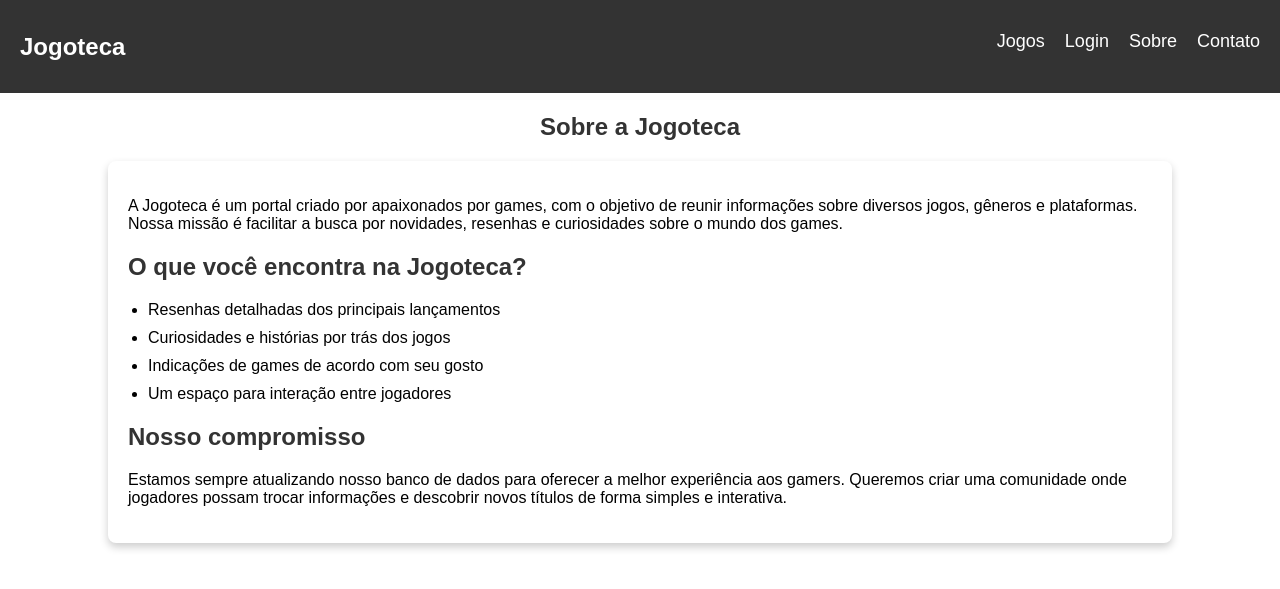
After one commit to jopaul0/GameList-Flask, a Flask app: page /sobre in a window 1280 px wide. The commit adds this page. Shown: the top 589 px of the page. Run offline with Flask 3, Linux system fonts and the light colour scheme.

Commit message:
Adicionando banco de dados e página de sobre.

```diff
--- a/app/routes.py
+++ b/app/routes.py
@@ -2,10 +2,19 @@ from app import app
 from app.controllers.jogos_controller import *
 from flask import render_template, request, redirect, url_for, jsonify
 
+
 @app.route("/")
+def home():
+    return render_template("index.html")
+
+@app.route("/sobre")
+def sobre():
+    return render_template("sobre.html")
+
+@app.route("/lista")
 def index():
     jogos = obter_jogos()
-    return render_template("index.html", jogos=jogos)
+    return render_template("lista.html", jogos=jogos)
 
 
 @app.route('/adicionar', methods=['POST'])
--- a/data/jogos.txt
+++ b/data/jogos.txt
@@ -2,3 +2,4 @@
 2013;The Last of Us;Aventura e sobrevivência em um mundo pós-apocalíptico.;PlayStation
 1996;Super Mario 64;Plataforma 3D inovador com exploração aberta.;Nintendo 64
 2017;The Legend of Zelda: Breath of the Wild;Mundo aberto vasto e interativo.;Nintendo Switch
+a;a;a;a
--- a/static/stylesheet/style.css
+++ b/static/stylesheet/style.css
@@ -1,9 +1,7 @@
 body {
     font-family: Arial, sans-serif;
-    background-color: #f4f4f4;
-    text-align: center;
     margin: 0;
-    padding: 20px;
+    padding: 0;
 }
 
 h1, h2 {
@@ -64,3 +62,79 @@ button {
 button:hover {
     background-color: #218838;
 }
+
+nav {
+    background-color: #333;
+    color: white;
+    display: flex;
+    justify-content: space-between;
+    padding: 15px 20px;
+    align-items: center;
+}
+
+.logo {
+    font-size: 24px;
+    font-weight: bold;
+}
+
+.menu {
+    list-style: none;
+    display: flex;
+    gap: 20px;
+}
+
+.menu li {
+    display: inline;
+}
+
+.menu a {
+    color: white;
+    text-decoration: none;
+    font-size: 18px;
+}
+
+.menu a:hover {
+    text-decoration: underline;
+}
+
+.titulo {
+    text-align: center;
+    margin-top: 20px;
+    font-size: 24px;
+    font-weight: bold;
+}
+
+/* Estilos para as colunas de Imagem e Gênero */
+table img {
+    width: 50px; /* Tamanho da imagem */
+    height: 50px; /* Tamanho da imagem */
+    object-fit: cover; /* Garantir que a imagem se ajuste bem */
+    border-radius: 5px; /* Bordas arredondadas nas imagens */
+}
+
+table td, table th {
+    text-align: center; /* Centralizando o texto nas células */
+}
+
+table th:nth-child(5), table td:nth-child(5) {
+    width: 100px; /* Controlando a largura da coluna de Imagem */
+}
+
+table th:nth-child(6), table td:nth-child(6) {
+    width: 150px; /* Controlando a largura da coluna de Gênero */
+}
+
+.content {
+    width: 80%;
+    margin: 20px auto;
+    background: white;
+    padding: 20px;
+    box-shadow: 0px 4px 8px rgba(0, 0, 0, 0.2);
+    border-radius: 8px;
+}
+ul {
+    padding-left: 20px;
+}
+ul li {
+    margin-bottom: 10px;
+}
--- /dev/null
+++ b/templates/sobre.html
@@ -0,0 +1,24 @@
+{% extends "template.html" %} {% block content %}
+<h1 class="titulo">Sobre a Jogoteca</h1>
+<section class="content">
+  <p>
+    A Jogoteca é um portal criado por apaixonados por games, com o objetivo de
+    reunir informações sobre diversos jogos, gêneros e plataformas. Nossa missão
+    é facilitar a busca por novidades, resenhas e curiosidades sobre o mundo dos
+    games.
+  </p>
+  <h2>O que você encontra na Jogoteca?</h2>
+  <ul>
+    <li>Resenhas detalhadas dos principais lançamentos</li>
+    <li>Curiosidades e histórias por trás dos jogos</li>
+    <li>Indicações de games de acordo com seu gosto</li>
+    <li>Um espaço para interação entre jogadores</li>
+  </ul>
+  <h2>Nosso compromisso</h2>
+  <p>
+    Estamos sempre atualizando nosso banco de dados para oferecer a melhor
+    experiência aos gamers. Queremos criar uma comunidade onde jogadores possam
+    trocar informações e descobrir novos títulos de forma simples e interativa.
+  </p>
+</section>
+{% endblock %}
--- /dev/null
+++ b/templates/template.html
@@ -0,0 +1,25 @@
+<!DOCTYPE html>
+<html lang="pt-br">
+  <head>
+    <meta charset="UTF-8" />
+    <meta name="viewport" content="width=device-width, initial-scale=1.0" />
+    <title>Jogoteca</title>
+    <link
+      rel="stylesheet"
+      href="{{ url_for('static', filename='stylesheet/style.css') }}"
+    />
+    <script src="https://ajax.googleapis.com/ajax/libs/jquery/3.6.4/jquery.min.js"></script>
+  </head>
+  <body>
+    <nav>
+      <div class="logo">Jogoteca</div>
+      <ul class="menu">
+        <li><a href="/lista">Jogos</a></li>
+        <li><a href="#">Login</a></li>
+        <li><a href="/sobre">Sobre</a></li>
+        <li><a href="#">Contato</a></li>
+      </ul>
+    </nav>
+    {% block content %} {% endblock %}
+  </body>
+</html>
```
Also changed, not shown: app/models/database.py (added, +27 -0 lines), app/models/jogos.py (+10 -16 lines), data/config.py (added, +18 -0 lines), templates/index.html (deleted, +0 -48 lines), templates/lista.html (added, +41 -0 lines), data/jogos.db (added).
